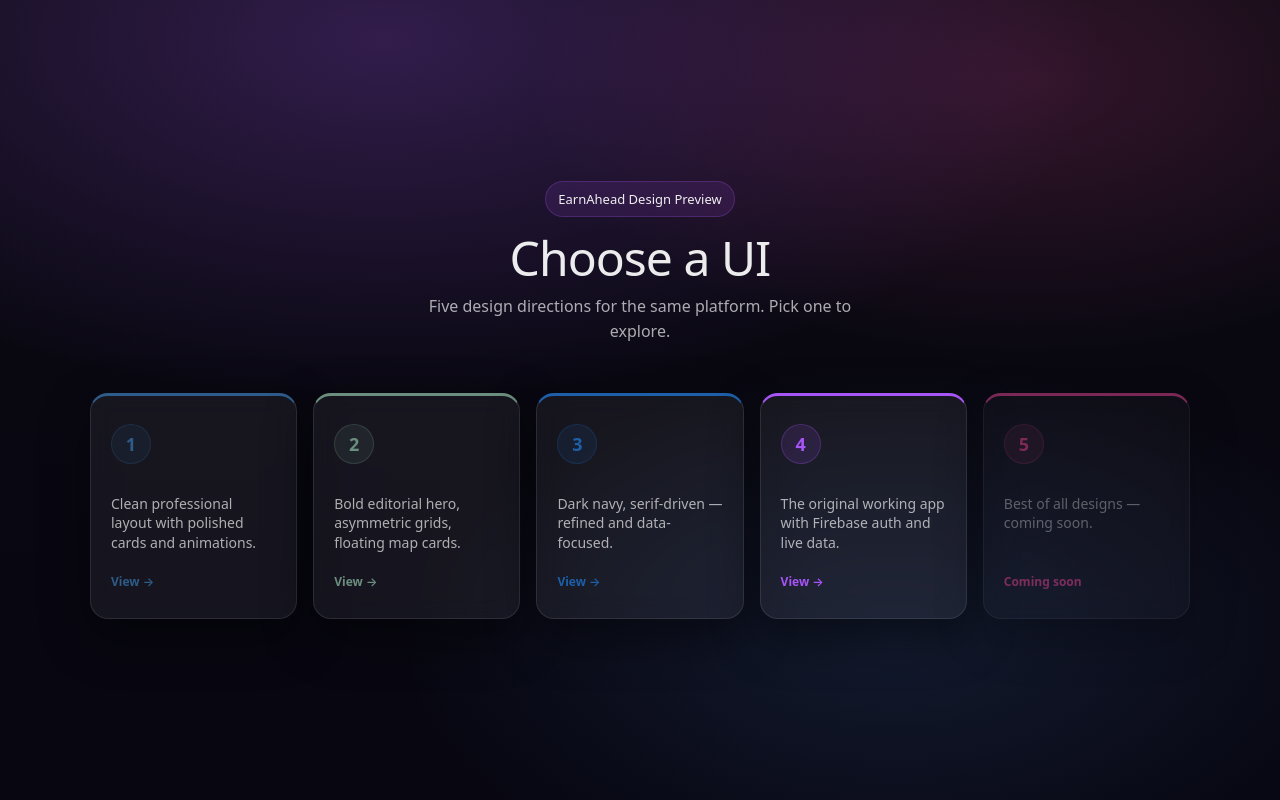
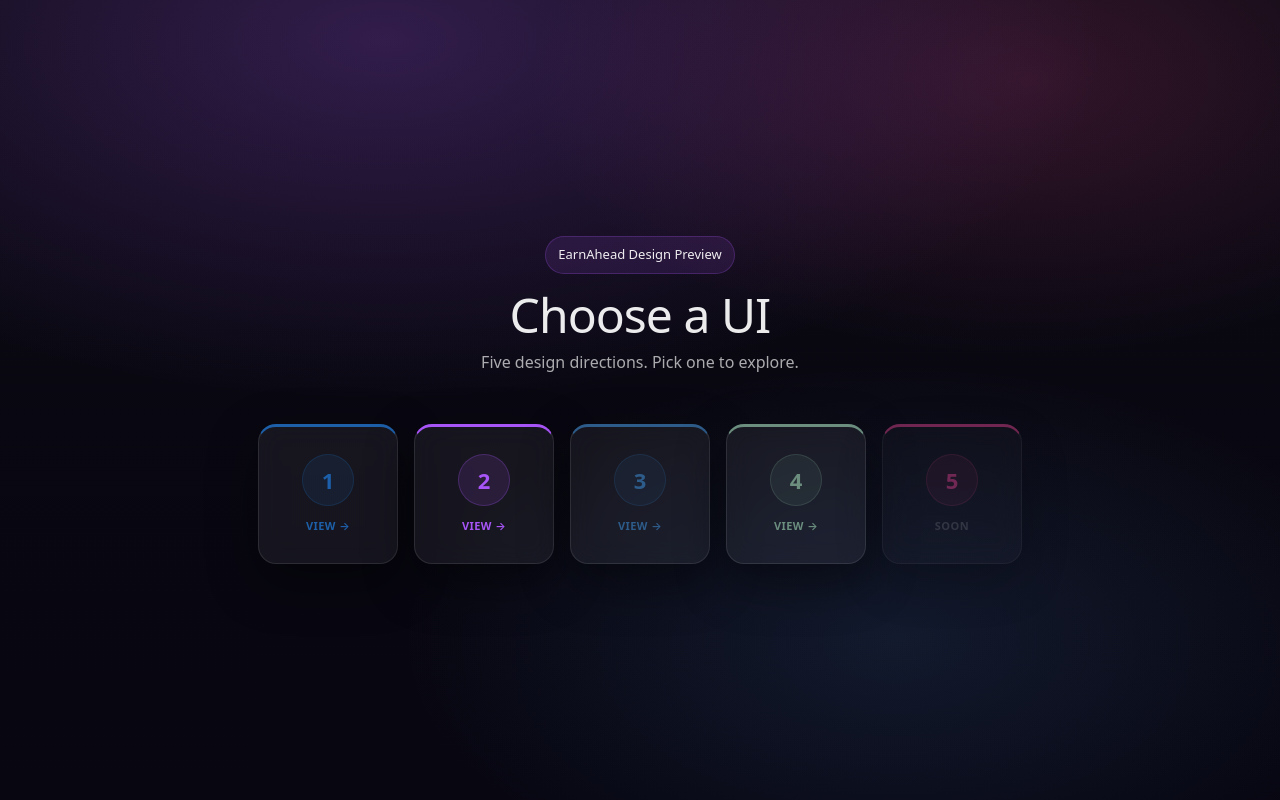
Before and after one commit to 5k-dan/earnahead, a Next.js app in the folder web/: page / in a window 1280 px wide. Built offline with nearby package versions, Linux system fonts and the light colour scheme; no server answers.

Commit message:
Update global styles with Tailwind CSS, rename grid class, simplify design data structure, adjust layout to flexbox, and refine card styling

```diff
--- a/web/src/app/globals.css
+++ b/web/src/app/globals.css
@@ -1,3 +1,5 @@
+@import "tailwindcss";
+
 /* ─── Figma Design Theme ─────────────────────────────────────────────────── */
 .figma-theme {
   --background: #FFFFFF;
@@ -232,7 +234,7 @@
   color: rgba(255, 255, 255, 0.35);
 }
 
-.grid {
+.app-grid {
   display: grid;
   gap: 16px;
 }
--- a/web/src/app/page.tsx
+++ b/web/src/app/page.tsx
@@ -2,38 +2,13 @@
 
 import Link from "next/link";
 
+// Order deliberately mixed — not labeled so viewers can't tell which is which
 const designs = [
-  {
-    num: "1",
-    href: "/figma",
-    description: "Clean professional layout with polished cards and animations.",
-    accent: "#2E5C8A",
-  },
-  {
-    num: "2",
-    href: "/figma/concept",
-    description: "Bold editorial hero, asymmetric grids, floating map cards.",
-    accent: "#6B8E7F",
-  },
-  {
-    num: "3",
-    href: "/orchids",
-    description: "Dark navy, serif-driven — refined and data-focused.",
-    accent: "#1d5fa8",
-  },
-  {
-    num: "4",
-    href: "/dashboard",
-    description: "The original working app with Firebase auth and live data.",
-    accent: "#a855f7",
-  },
-  {
-    num: "5",
-    href: "/combined",
-    description: "Best of all designs — coming soon.",
-    accent: "#ec4899",
-    disabled: true,
-  },
+  { num: "1", href: "/orchids", accent: "#1d5fa8" },
+  { num: "2", href: "/dashboard", accent: "#a855f7" },
+  { num: "3", href: "/figma", accent: "#2E5C8A" },
+  { num: "4", href: "/figma/concept", accent: "#6B8E7F" },
+  { num: "5", href: "/combined", accent: "#ec4899", disabled: true },
 ];
 
 export default function DesignPicker() {
@@ -57,17 +32,17 @@
           Choose a UI
         </div>
         <p className="sub" style={{ maxWidth: 480, margin: "8px auto 0" }}>
-          Five design directions for the same platform. Pick one to explore.
+          Five design directions. Pick one to explore.
         </p>
       </div>
 
       <div
         style={{
-          display: "grid",
-          gridTemplateColumns: "repeat(5, 1fr)",
+          display: "flex",
           gap: 16,
           width: "100%",
-          maxWidth: 1100,
+          maxWidth: 900,
+          justifyContent: "center",
         }}
       >
         {designs.map((d) => {
@@ -75,14 +50,17 @@
             <div
               className="surface"
               style={{
-                padding: "28px 20px",
+                width: 140,
+                height: 140,
                 cursor: d.disabled ? "default" : "pointer",
                 transition: "transform 0.15s ease",
                 borderTop: `3px solid ${d.accent}`,
-                opacity: d.disabled ? 0.5 : 1,
-                height: "100%",
+                opacity: d.disabled ? 0.45 : 1,
                 display: "flex",
                 flexDirection: "column",
+                alignItems: "center",
+                justifyContent: "center",
+                gap: 12,
               }}
               onMouseEnter={(e) => {
                 if (!d.disabled) (e.currentTarget as HTMLDivElement).style.transform = "translateY(-4px)";
@@ -93,31 +71,29 @@
             >
               <div
                 style={{
-                  width: 40,
-                  height: 40,
+                  width: 52,
+                  height: 52,
                   borderRadius: "50%",
                   background: `${d.accent}20`,
                   border: `1.5px solid ${d.accent}40`,
                   display: "flex",
                   alignItems: "center",
                   justifyContent: "center",
-                  fontSize: 18,
+                  fontSize: 22,
                   fontWeight: 700,
                   color: d.accent,
-                  marginBottom: 16,
                 }}
               >
                 {d.num}
               </div>
-              <p className="kicker" style={{ flex: 1, marginBottom: 20 }}>{d.description}</p>
-              <div style={{ fontSize: 12, fontWeight: 600, color: d.accent }}>
-                {d.disabled ? "Coming soon" : "View →"}
+              <div style={{ fontSize: 11, fontWeight: 600, color: d.disabled ? "rgba(255,255,255,0.3)" : d.accent, letterSpacing: "0.04em" }}>
+                {d.disabled ? "SOON" : "VIEW →"}
               </div>
             </div>
           );
 
           return d.disabled ? (
-            <div key={d.num} style={{ textDecoration: "none" }}>{card}</div>
+            <div key={d.num}>{card}</div>
           ) : (
             <Link key={d.num} href={d.href} style={{ textDecoration: "none" }}>{card}</Link>
           );
```
